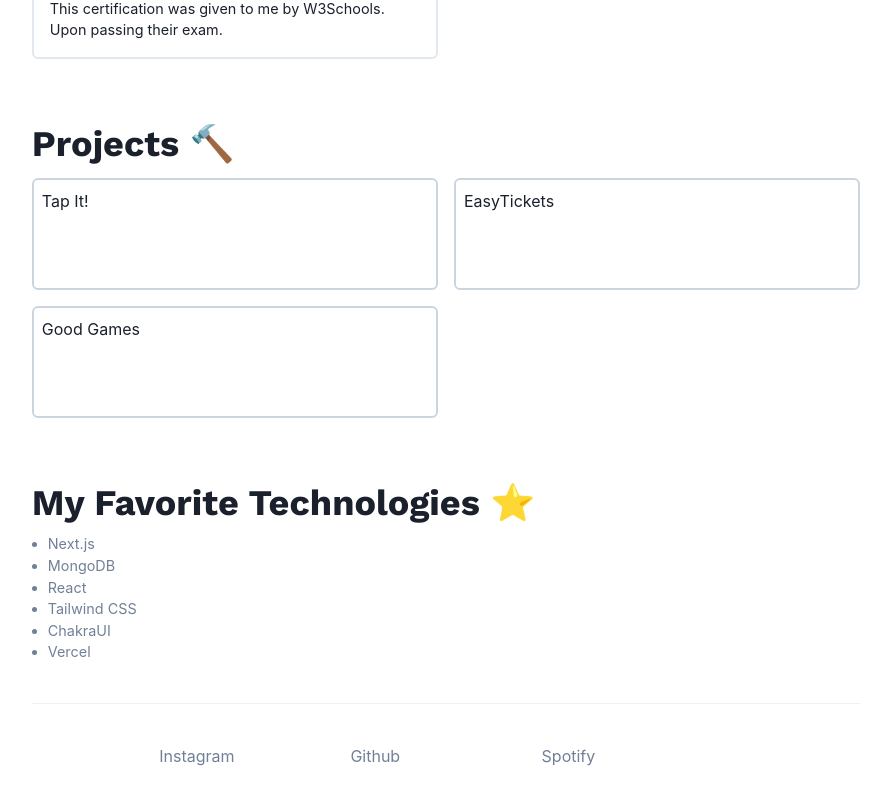
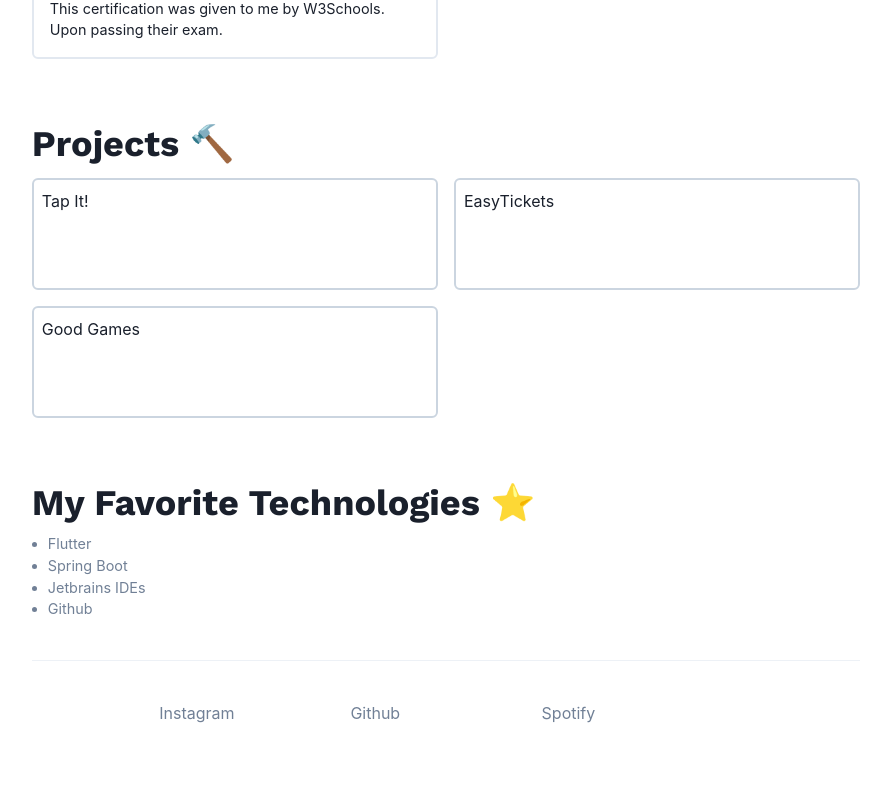
Before and after one commit to VoidElle/Portfolio, a Next.js app: page / in a window 1280 px wide. Shown: the part 1413-2218 px from the top of the page, without its empty margins (194-1085 px from the left). Built offline with nearby package versions, Linux system fonts and the light colour scheme.

Commit message:
💄 General optimization of the code

```diff
--- a/components/Footer.tsx
+++ b/components/Footer.tsx
@@ -1,10 +1,14 @@
 import React from "react";
-import { Container, Text, Grid, Stack, Link as StyledLink } from "@chakra-ui/react";
-import Link from "next/link";
+import {
+    Container,
+    Grid,
+    Stack,
+    Link as StyledLink
+} from "@chakra-ui/react";
 
 const Footer = (): JSX.Element => {
     return (
-        <Container h={"20vh"}>
+        <Container h={"20vh"} mb={16}>
             <Grid templateColumns={"repeat(3, 1fr)"} textColor="gray.500">
                 <Stack>
                     <StyledLink href="https://www.instagram.com/luca.del.corona/" target="_blank">
--- a/components/Technologies.tsx
+++ b/components/Technologies.tsx
@@ -1,5 +1,8 @@
 import React from "react";
-import { UnorderedList, ListItem } from "@chakra-ui/react";
+import {
+    UnorderedList,
+    ListItem
+} from "@chakra-ui/react";
 
 interface TechnologiesProps {
   items: string[];
--- a/pages/index.tsx
+++ b/pages/index.tsx
@@ -1,5 +1,12 @@
 import Head from "next/head";
-import { Container, Heading, Text, Grid, Divider, Badge, Flex, Link, Avatar } from "@chakra-ui/react";
+import {
+    Container,
+    Heading,
+    Text,
+    Grid,
+    Divider,
+    Avatar
+} from "@chakra-ui/react";
 import Project from "../components/Project";
 import Technologies from "../components/Technologies";
 import Footer from "../components/Footer";
@@ -105,12 +112,10 @@ export default function Home() {
               </Heading>
               <Technologies
                   items={[
-                      "Next.js",
-                      "MongoDB",
-                      "React",
-                      "Tailwind CSS",
-                      "ChakraUI",
-                      "Vercel",
+                      "Flutter",
+                      "Spring Boot",
+                      "Jetbrains IDEs",
+                      "Github"
                   ]}
               />
           </Container>
```
Also changed, not shown: components/Certification.tsx (+7 -1 lines), components/Project.tsx (+6 -1 lines), components/Skills.tsx (+6 -1 lines), pages/_document.tsx (+8 -1 lines).
